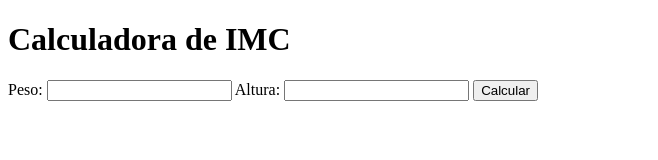
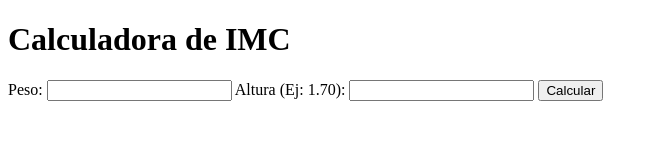
Before and after one commit to CrisChavez/39465-JavaScript, a plain HTML site: page index.html in a window 1280 px wide. Shown: the whole page, without its empty margins (0-658 px from the left). Drawn offline with Linux system fonts and the light colour scheme.

Commit message:
se agrega ejemplo de cómo ingresar la altura

```diff
--- a/index.html
+++ b/index.html
@@ -11,7 +11,7 @@
 
     <form action="">
         <label>Peso:</label> <input type="text" id="txtPeso">
-        <label>Altura:</label> <input type="text" id="txtAltura">
+        <label>Altura (Ej: 1.70):</label> <input type="text" id="txtAltura">
         <button id="btnCalcular" type="button">Calcular</button>
     </form>
     <br>
```
